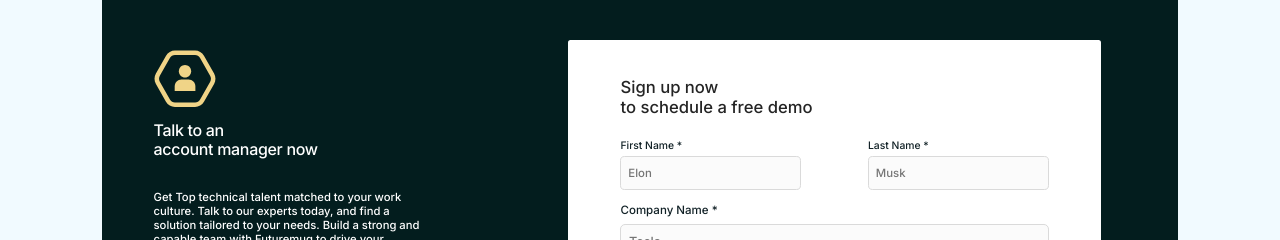
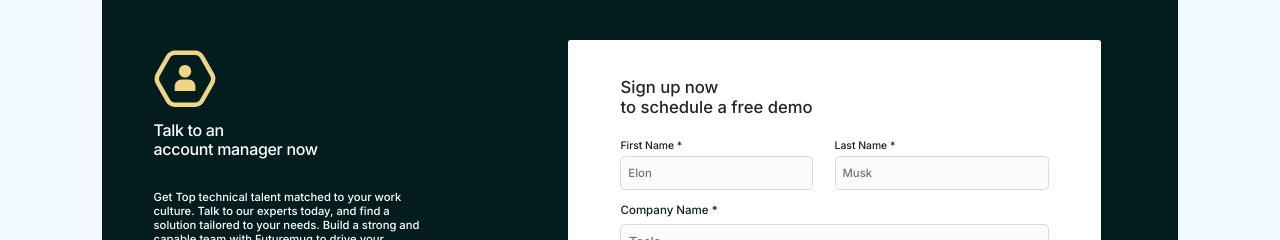
Before and after one commit to AbhiAbhiAbhii/futuremug, a Next.js app: page / in a window 1280 px wide. Shown: the part 2463-2703 px from the top of the page. Built offline with nearby package versions, Linux system fonts and the light colour scheme.

Commit message:
form input spacing edits

```diff
--- a/components/Form/Form.js
+++ b/components/Form/Form.js
@@ -26,12 +26,6 @@ export default function Form({mobileCheck}) {
         setEmail(true);
     }
 
-    //  const handleSubmit = (e) => {
-    //      e.preventDefault();
-    //      const data = new FormData(e.target);
-    //      console.log(Object.fromEntries(data.entries()));
-    //  }
-
     const handleSubmit = (e) => {
         e.preventDefault();
         const data = new FormData(e.target);
@@ -45,12 +39,12 @@ export default function Form({mobileCheck}) {
                 <div className='formwrap' style={{fontFamily:'var(--Inter-font)',fontSize:'.9em',fontWeight:'400',color:'#112126'}}>
                     <form onSubmit={handleSubmit} className='form'>
                         <div style={{display:'flex',flexDirection:'row',justifyContent:'space-between',fontFamily:'var(--Inter-font)',fontSize:'.9em',fontWeight:'400',width:'100%'}}>
-                            <div style={{marginRight:'1em'}}>
+                            <div style={{width:'50%'}}>
                                 <label style={{padding:'.5em 0'}}>First Name *</label>
-                                <input className="errorBorder" ref={fNameRef} pattern='^[A-za-z]+$' required onBlur={firstNameFocus} focused={firstName.toString()} name="firstName" style={{width:'100%',height:'3em',padding:'0 .6em',background:'#FBFBFB',fontSize:'1.1em',fontFamily:'var(--Inter-font)',color:'#BFBFBF',borderRadius:'.4em',outline:'none'}} type='text' placeholder='Elon' />
+                                <input className="errorBorder" ref={fNameRef} pattern='^[A-za-z]+$' required onBlur={firstNameFocus} focused={firstName.toString()} name="firstName" style={{width:'90%',height:'3em',padding:'0 .6em',background:'#FBFBFB',fontSize:'1.1em',fontFamily:'var(--Inter-font)',color:'#BFBFBF',borderRadius:'.4em',outline:'none'}} type='text' placeholder='Elon' />
                                 <div className="error"><p>Enter a valid First Name</p></div>
                             </div>
-                            <div>
+                            <div style={{width:'50%'}}>
                                 <label style={{padding:'.5em 0'}}>Last Name *</label>
                                 <input ref={lNameRef} pattern='^[A-za-z]+$' required onBlur={lastNameFocus} focused={lastName.toString()} name="lastName" style={{width:'100%',height:'3em',padding:'0 .6em',background:'#FBFBFB',fontSize:'1.1em',fontFamily:'var(--Inter-font)',color:'#BFBFBF',borderRadius:'.4em',outline:'none'}} type='text' placeholder='Musk' />
                                 <div className="error"><p>Enter a valid LastName</p></div>
--- a/styles/globals.css
+++ b/styles/globals.css
@@ -112,7 +112,7 @@ input {
   border: 1px #dadada solid;
 }
 input:focus {
-  border: 1px green solid;
+  border: 1px rgb(44, 160, 210) solid;
 }
 input:invalid[focused='true'] {
   border:1px red solid;
```
